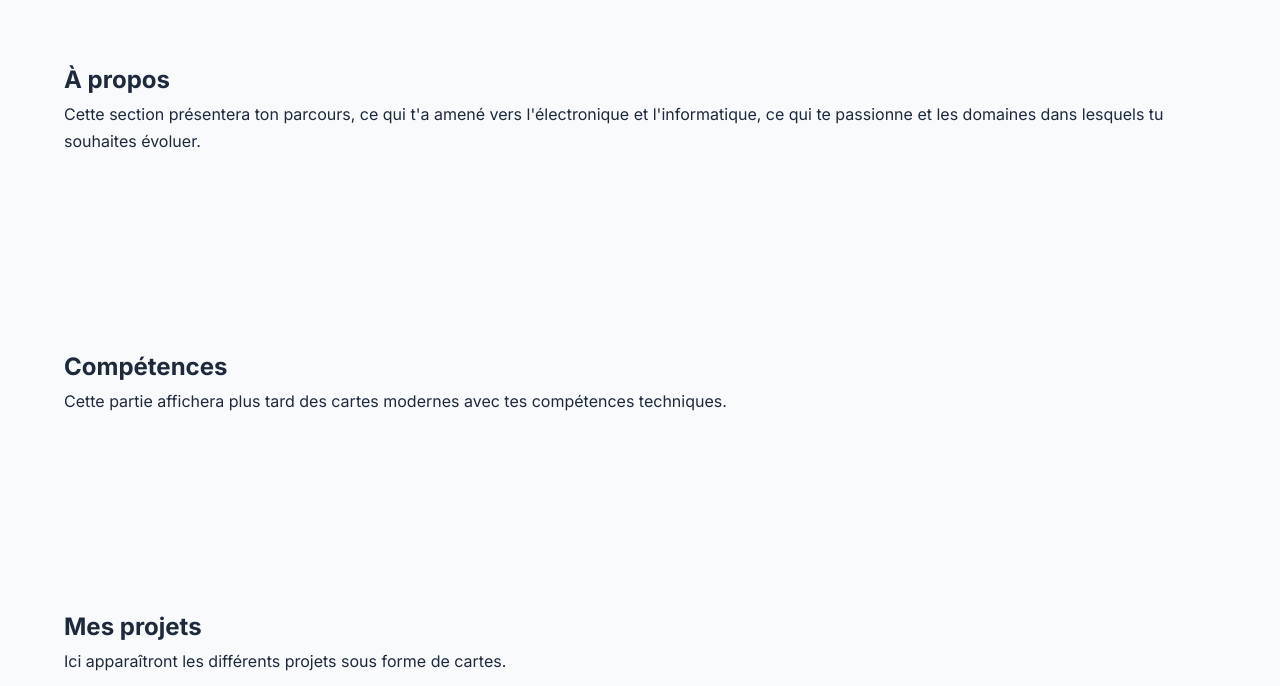
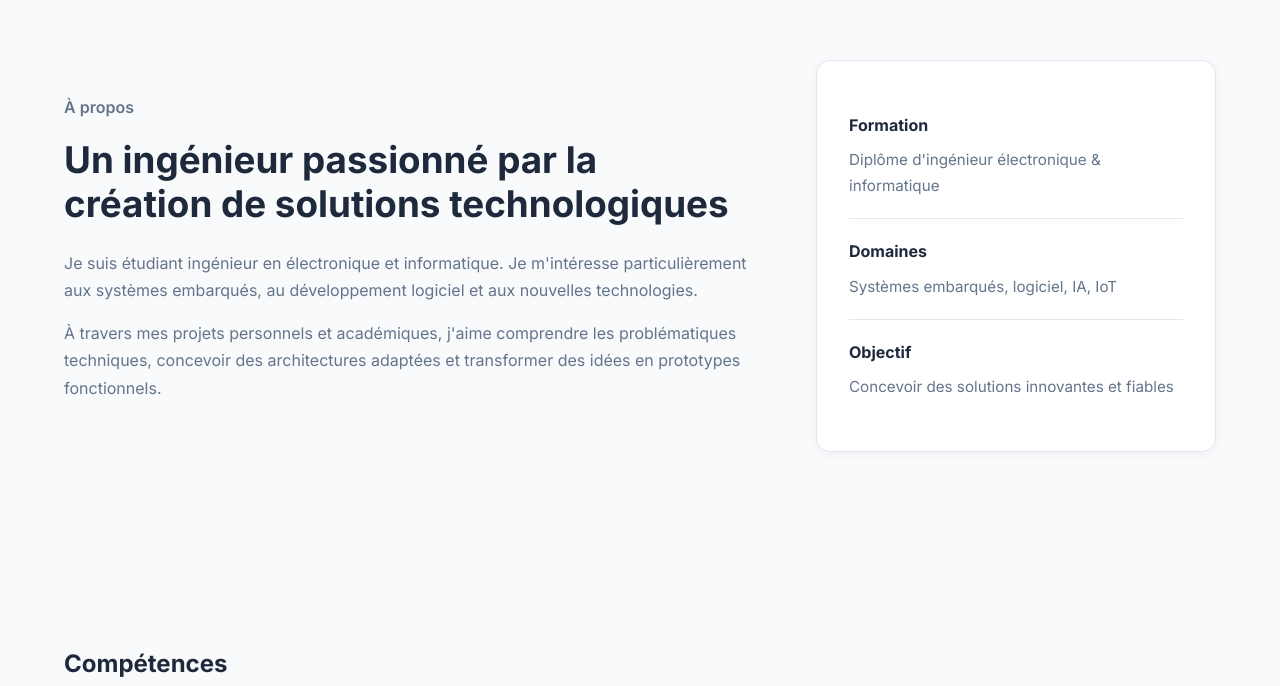
Before and after one commit to RS44you/Portfolio, a plain HTML site: page index.html in a window 1280 px wide. Shown: the part 836-1522 px from the top of the page. Drawn offline with Linux system fonts and the light colour scheme.

Commit message:
Section à propos

```diff
--- a/css/home.css
+++ b/css/home.css
@@ -252,3 +252,113 @@
     }
 
 }
+
+/* ========================= */
+/* About */
+/* ========================= */
+
+
+.about-container {
+
+    display:grid;
+
+    grid-template-columns:1fr 400px;
+
+    gap:4rem;
+
+    align-items:center;
+
+}
+
+
+
+.section-label {
+
+    color:var(--primary);
+
+    font-weight:600;
+
+    margin-bottom:1rem;
+
+}
+
+
+
+.about-content h2 {
+
+    font-size:2.3rem;
+
+    line-height:1.2;
+
+    margin-bottom:1.5rem;
+
+}
+
+
+
+.about-content p {
+
+    color:var(--text-light);
+
+    margin-bottom:1rem;
+
+}
+
+
+
+/* Carte */
+
+.about-card {
+
+
+    background:var(--surface);
+
+    border:1px solid var(--border);
+
+    border-radius:var(--radius);
+
+    padding:2rem;
+
+    box-shadow:var(--shadow-sm);
+
+}
+
+
+
+.info-item {
+
+    padding:1.2rem 0;
+
+    border-bottom:1px solid var(--border);
+
+}
+
+
+
+.info-item:last-child {
+
+    border-bottom:none;
+
+}
+
+
+
+.info-item h3 {
+
+    font-size:1rem;
+
+    margin-bottom:.5rem;
+
+    color:var(--text);
+
+}
+
+
+
+.info-item p {
+
+    color:var(--text-light);
+
+    font-size:.95rem;
+
+}
--- a/index.html
+++ b/index.html
@@ -94,7 +94,7 @@
 
 
             <h1>
-                Youenn Le RouX
+                Youenn Le Roux
             </h1>
 
 
@@ -151,28 +151,108 @@
 
 </header>
 
-    <!-- ===================== -->
-    <!-- À propos -->
-    <!-- ===================== -->
+ <!-- ===================== -->
+<!-- À propos -->
+<!-- ===================== -->
 
-    <section id="about">
+<section id="about" class="about">
 
-        <div class="container">
 
-            <h2>À propos</h2>
+    <div class="container about-container">
+
+
+        <div class="about-content">
+
+
+            <p class="section-label">
+                À propos
+            </p>
+
+
+            <h2>
+                Un ingénieur passionné par la création
+                de solutions technologiques
+            </h2>
+
 
             <p>
 
-                Cette section présentera ton parcours, ce qui t'a amené vers
-                l'électronique et l'informatique, ce qui te passionne et les
-                domaines dans lesquels tu souhaites évoluer.
+                Je suis étudiant ingénieur en électronique
+                et informatique. Je m'intéresse particulièrement
+                aux systèmes embarqués, au développement logiciel
+                et aux nouvelles technologies.
 
             </p>
 
+
+            <p>
+
+                À travers mes projets personnels et académiques,
+                j'aime comprendre les problématiques techniques,
+                concevoir des architectures adaptées et transformer
+                des idées en prototypes fonctionnels.
+
+            </p>
+
+
         </div>
 
-    </section>
 
+
+        <div class="about-card">
+
+
+            <div class="info-item">
+
+                <h3>
+                    Formation
+                </h3>
+
+                <p>
+                    Diplôme d'ingénieur
+                    électronique & informatique
+                </p>
+
+            </div>
+
+
+
+            <div class="info-item">
+
+                <h3>
+                    Domaines
+                </h3>
+
+                <p>
+                    Systèmes embarqués,
+                    logiciel, IA, IoT
+                </p>
+
+            </div>
+
+
+
+            <div class="info-item">
+
+                <h3>
+                    Objectif
+                </h3>
+
+                <p>
+                    Concevoir des solutions
+                    innovantes et fiables
+                </p>
+
+            </div>
+
+
+        </div>
+
+
+    </div>
+
+
+</section>
     <!-- ===================== -->
     <!-- Compétences -->
     <!-- ===================== -->
```
